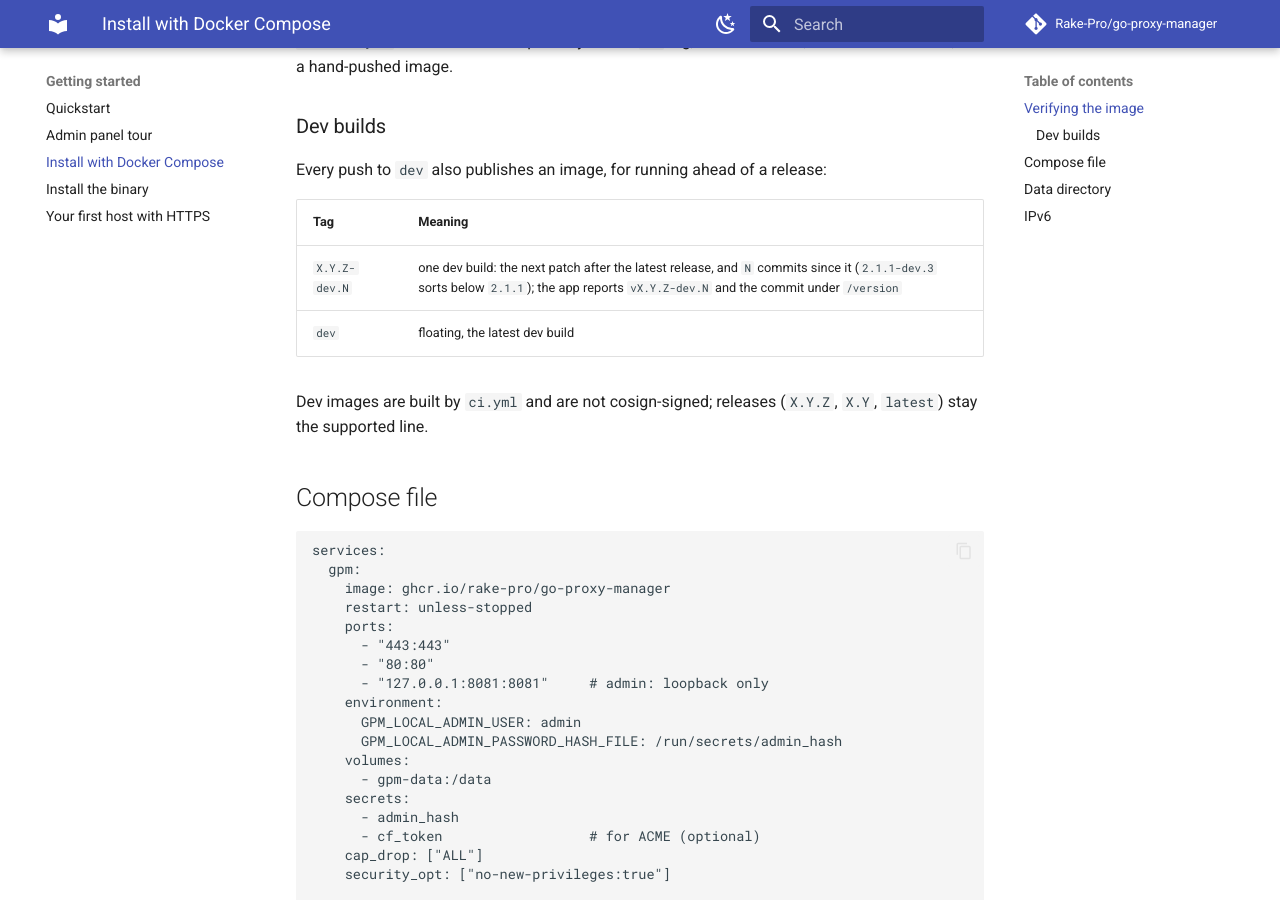
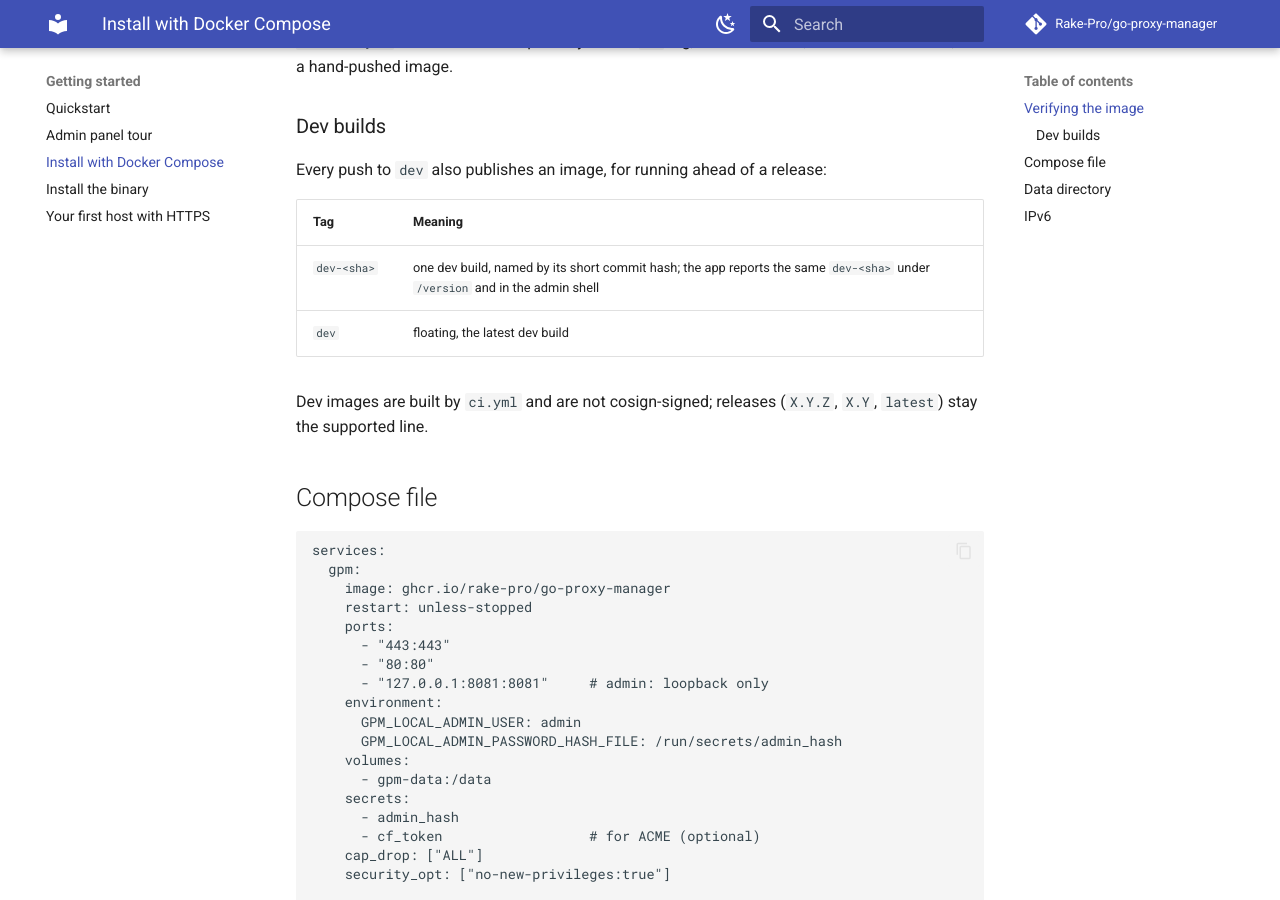
Before and after one commit to Rake-Pro/go-proxy-manager, an MkDocs documentation site: the page built from docs/getting-started/install-docker.md, in a window 1280 px wide and 900 px high, scrolled down 573 px. Built offline with MkDocs 1.6.1 and Material for MkDocs 9.7.7, drawn with Linux system fonts in a browser that asks for light colours; comment, search, counter and statistics services are not loaded.

Commit message:
ci: dev builds are dev-<sha>, and the binary says so
Back to naming a dev build by its commit: the image is :dev-<short sha> next
to the floating :dev, and the build passes VERSION=dev-<sha> plus COMMIT and
DATE so a dev container reports the same string under /version and in the
admin shell. The X.Y.Z-dev.N scheme from the previous commit is dropped.

```diff
--- a/docs/getting-started/install-docker.md
+++ b/docs/getting-started/install-docker.md
@@ -27,7 +27,7 @@ Every push to `dev` also publishes an image, for running ahead of a release:
 
 | Tag | Meaning |
 |---|---|
-| `X.Y.Z-dev.N` | one dev build: the next patch after the latest release, and `N` commits since it (`2.1.1-dev.3` sorts below `2.1.1`); the app reports `vX.Y.Z-dev.N` and the commit under `/version` |
+| `dev-<sha>` | one dev build, named by its short commit hash; the app reports the same `dev-<sha>` under `/version` and in the admin shell |
 | `dev` | floating, the latest dev build |
 
 Dev images are built by `ci.yml` and are not cosign-signed; releases (`X.Y.Z`,
```
Also changed, not shown: CHANGELOG.md (+3 -5 lines), 1 other file.
